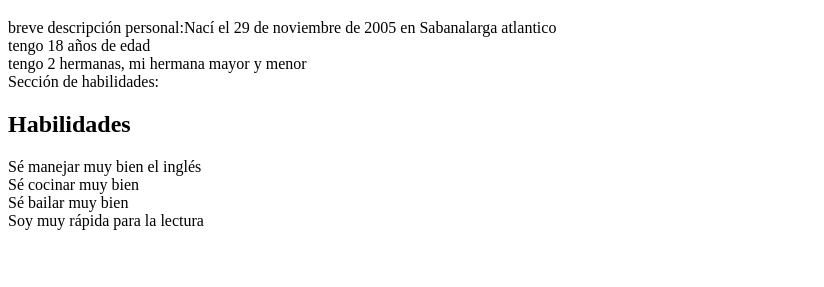
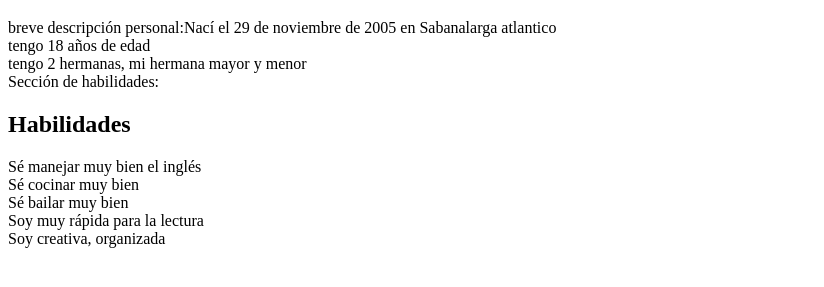
Before and after one commit to DannaHg/BuenasPracticasParcial1, a plain HTML site: page index.html in a window 1280 px wide. Shown: the part 87-374 px from the top of the page, without its empty margins (0-824 px from the left). Drawn offline with Linux system fonts and the light colour scheme.

Commit message:
habilidades 5

```diff
--- a/index.html
+++ b/index.html
@@ -15,5 +15,6 @@
     <div>Sé cocinar muy bien</div>
     <div>Sé bailar muy bien</div>
     <div>Soy muy rápida para la lectura</div>
+    <div>Soy creativa, organizada</div>
 </body>
 </html>
```
